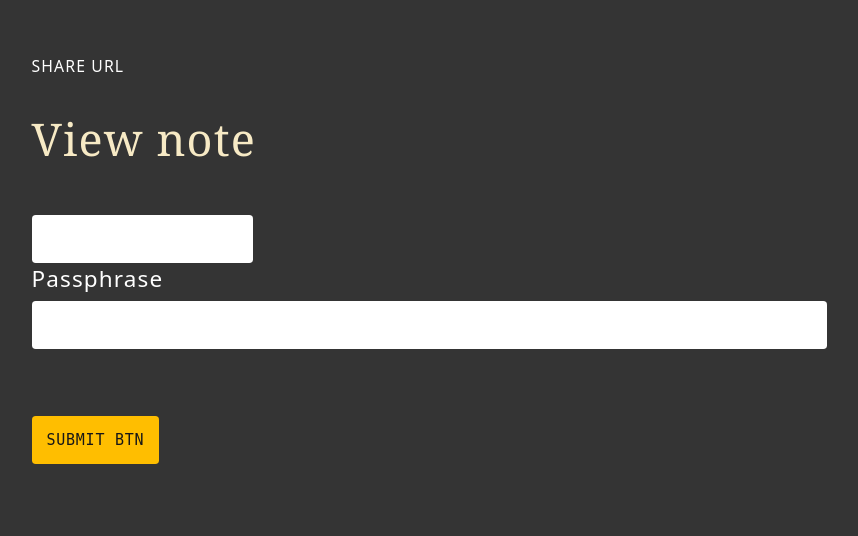
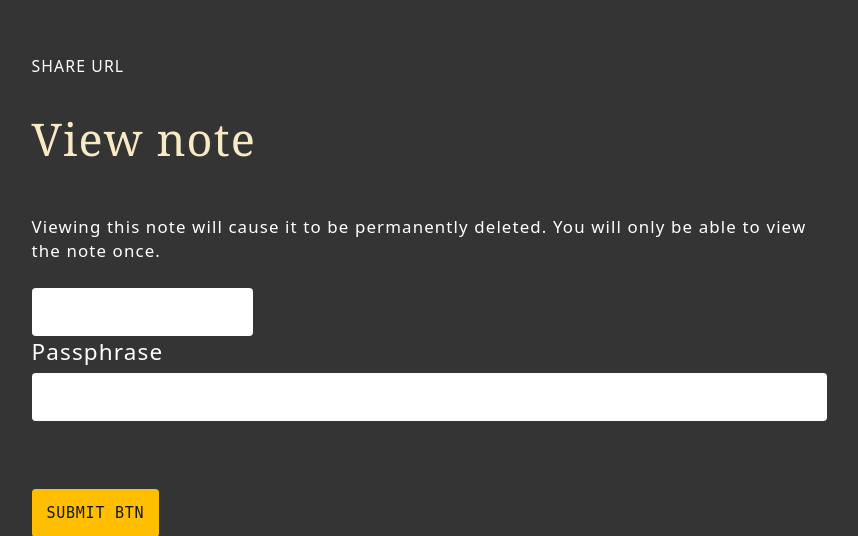
Before and after one commit to epohs/Torinoko, a Python web app: template app/templates/secret.html in a window 1280 px wide. Shown: the part 56-592 px from the top of the page, without its empty margins (211-1069 px from the left). Run offline with Jinja, Linux system fonts and the light colour scheme; the template is opened without the code that fills it: most values are stand-ins (such as "Sample title", 1, 10 or a date in 2020); form fields are guessed from the names that the template uses.

Commit message:
Added page description

```diff
--- a/app/templates/secret.html
+++ b/app/templates/secret.html
@@ -14,6 +14,7 @@
 
 <h1 class="page-heading">View note</h1>
 
+<p class="page-description">Viewing this note will cause it to be permanently deleted. You will only be able to view the note once.</p>
 
 
 <form action="{{ url_for('main.view_note', slug=slug) }}" method="post" class="form form-note-secret">
```
